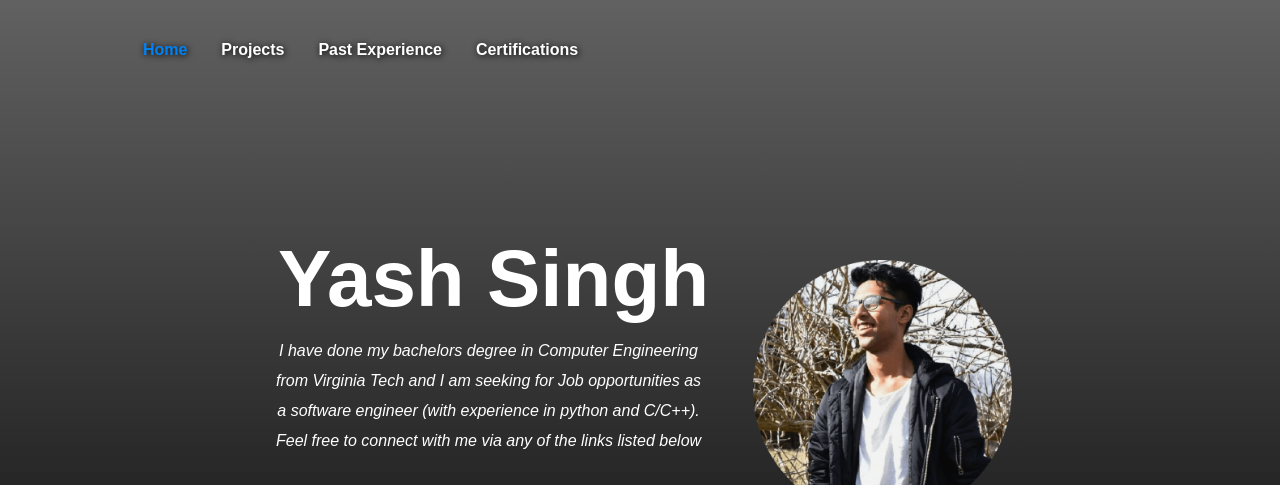
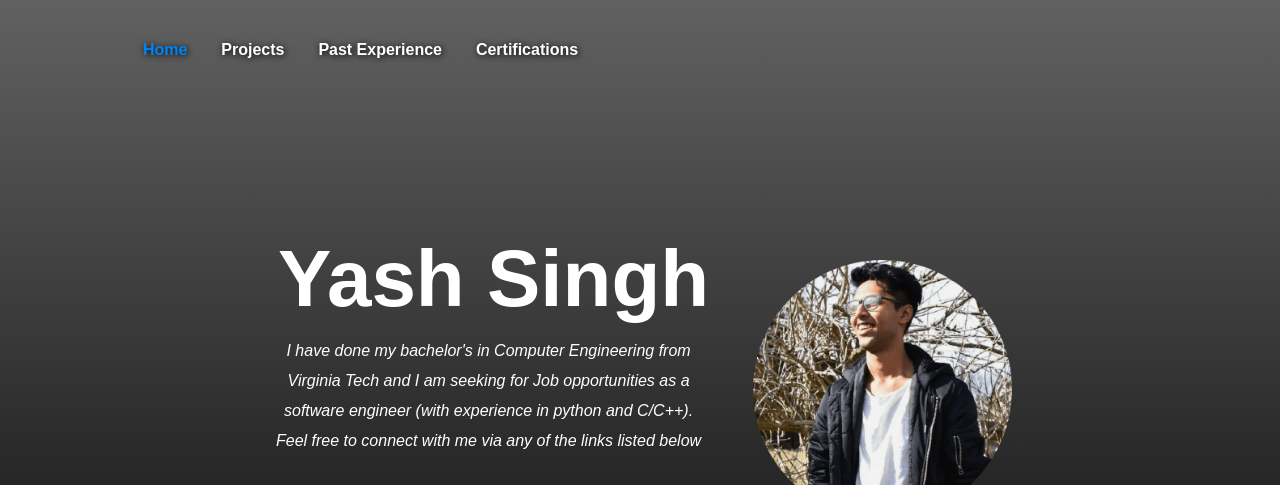
Before and after one commit to yash-1o1/yash-1o1.github.io, a plain HTML site: page index.html in a window 1280 px wide. Shown: the top 485 px of the page. Drawn offline with nearby package versions, Linux system fonts and the light colour scheme; a script that the page names is missing.

Commit message:
Bio updated

```diff
--- a/index.html
+++ b/index.html
@@ -1,5 +1,5 @@
 <!DOCTYPE html><!--  This site was created in Webflow. http://www.webflow.com  -->
-<!--  Last Published: Fri Sep 10 2021 16:12:06 GMT+0000 (Coordinated Universal Time)  -->
+<!--  Last Published: Fri Sep 10 2021 16:15:17 GMT+0000 (Coordinated Universal Time)  -->
 <html data-wf-page="61295cf19f3b001bae518184" data-wf-site="61295cf19f3b004a0c51817e">
 <head>
   <meta charset="utf-8">
@@ -35,7 +35,7 @@
   <div class="container w-container">
     <div class="div-block-18">
       <h1 data-w-id="fe5c0e13-6e4a-0e07-a68b-9d896b430fd4" style="opacity:0" class="heading-7">Yash Singh<br></h1>
-      <p data-w-id="fe5c0e13-6e4a-0e07-a68b-9d896b430fd7" style="opacity:0" class="paragraph-4">I have done my bachelors degree in Computer Engineering <br>from Virginia Tech and I am seeking for Job opportunities as <br>a software engineer (with experience in python and C/C++). <br>Feel free to connect with me via any of the links listed below</p>
+      <p data-w-id="fe5c0e13-6e4a-0e07-a68b-9d896b430fd7" style="opacity:0" class="paragraph-4">I have done my bachelor&#x27;s in Computer Engineering from <br>Virginia Tech and I am seeking for Job opportunities as a <br>software engineer (with experience in python and C/C++). <br>Feel free to connect with me via any of the links listed below</p>
       <div data-w-id="be83f2e1-2a6a-7e5b-1276-9d772c35dfd3" style="opacity:0" class="div-block-19">
         <a data-w-id="3380b00b-8983-b71a-4245-28b18239f112" style="-webkit-transform:translate3d(0, 0, 0) scale3d(1, 1, 1) rotateX(0) rotateY(0) rotateZ(0) skew(0, 0);-moz-transform:translate3d(0, 0, 0) scale3d(1, 1, 1) rotateX(0) rotateY(0) rotateZ(0) skew(0, 0);-ms-transform:translate3d(0, 0, 0) scale3d(1, 1, 1) rotateX(0) rotateY(0) rotateZ(0) skew(0, 0);transform:translate3d(0, 0, 0) scale3d(1, 1, 1) rotateX(0) rotateY(0) rotateZ(0) skew(0, 0)" href="https://www.linkedin.com/in/yash1o1/" target="_blank" class="link-block w-inline-block"><img src="images/social-media-123-1.png" loading="lazy" width="40" alt=""></a>
         <a data-w-id="78ef9abc-5846-ae35-942c-58a68ff0171e" style="-webkit-transform:translate3d(0, 0, 0) scale3d(1, 1, 1) rotateX(0) rotateY(0) rotateZ(0) skew(0, 0);-moz-transform:translate3d(0, 0, 0) scale3d(1, 1, 1) rotateX(0) rotateY(0) rotateZ(0) skew(0, 0);-ms-transform:translate3d(0, 0, 0) scale3d(1, 1, 1) rotateX(0) rotateY(0) rotateZ(0) skew(0, 0);transform:translate3d(0, 0, 0) scale3d(1, 1, 1) rotateX(0) rotateY(0) rotateZ(0) skew(0, 0)" href="mailto:yashv99@vt.edu" class="link-block-3 w-inline-block"><img src="images/mail.png" loading="lazy" width="43" sizes="43px" srcset="images/mail-p-500.png 500w, images/mail.png 512w" alt=""></a>
```
Also changed, not shown: 404.html (+1 -1 lines), projects.html (+1 -1 lines).
